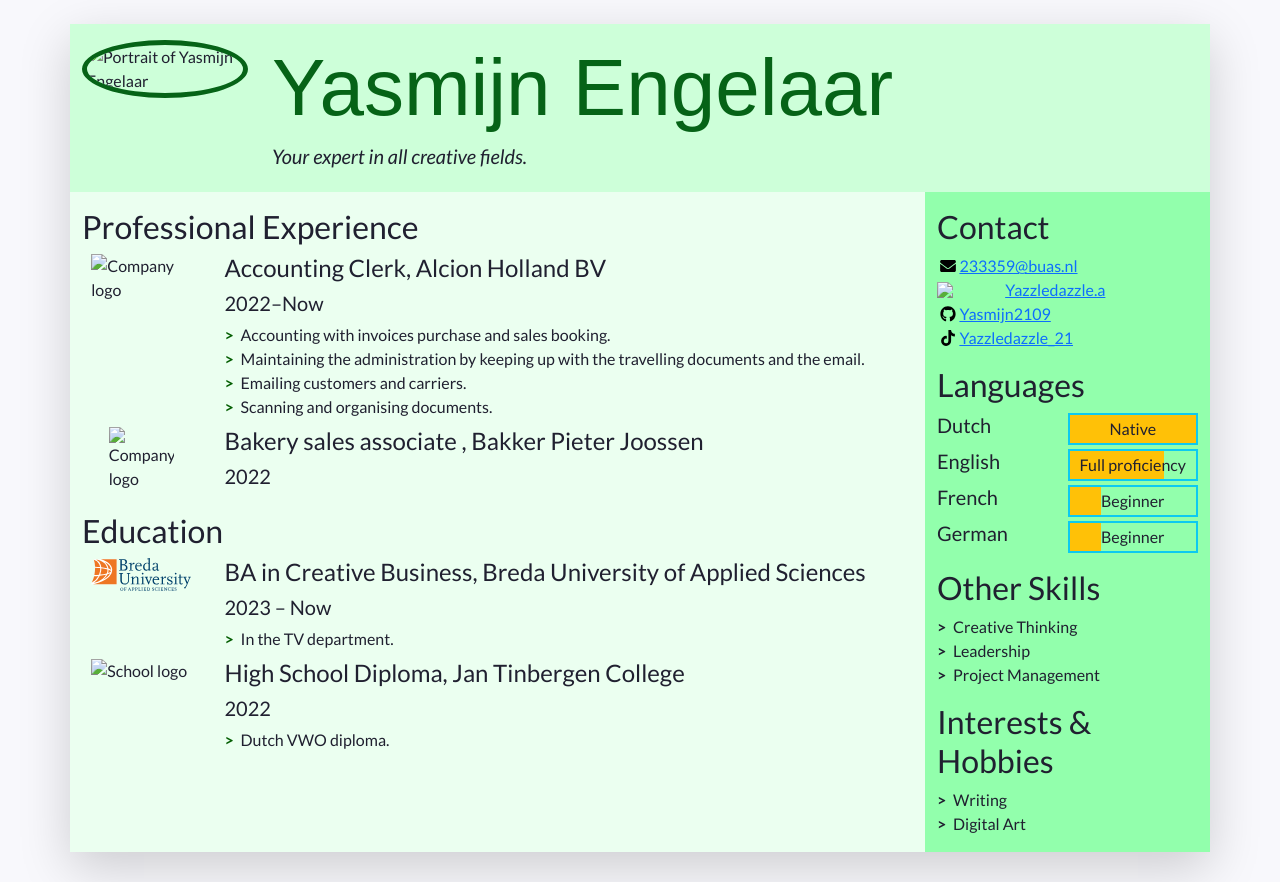
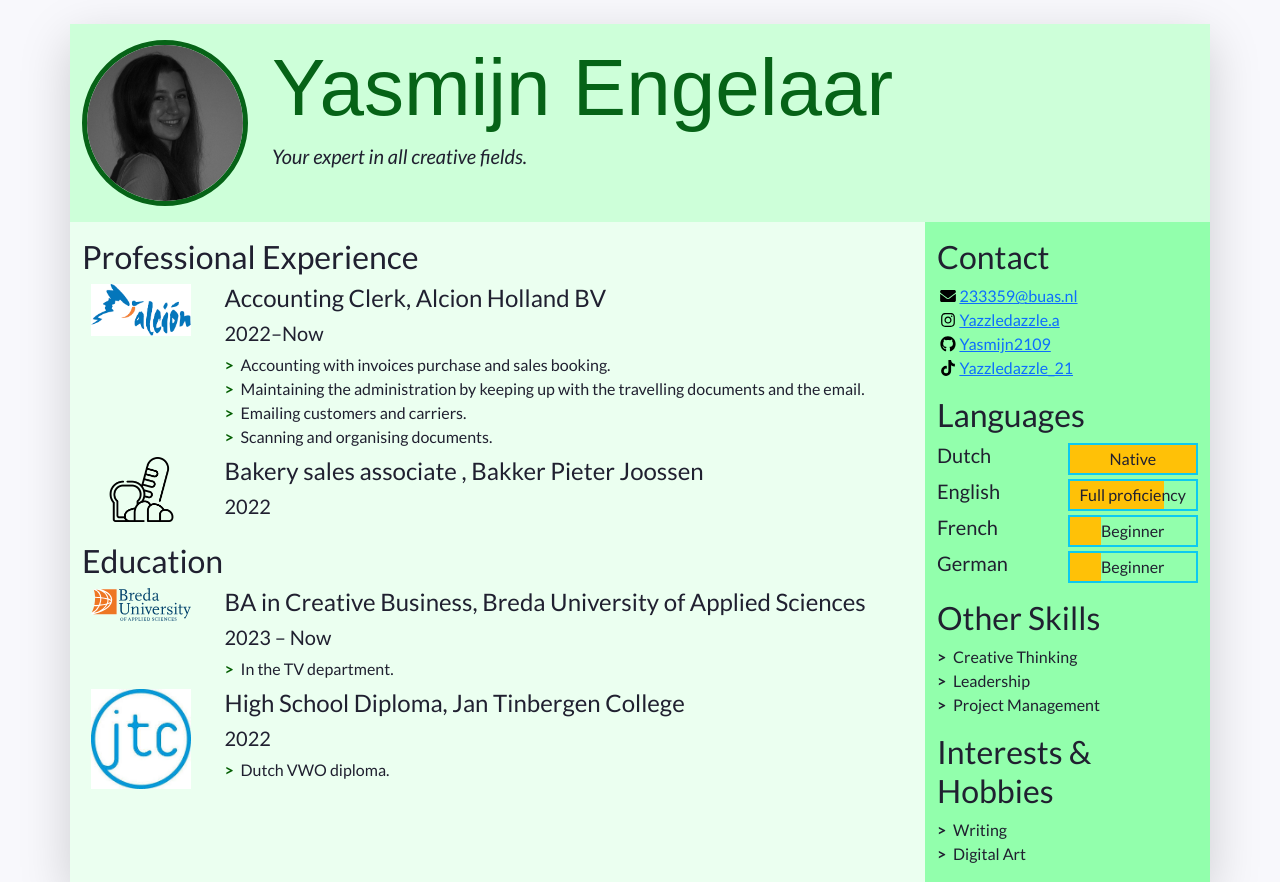
Before and after one commit to Yasmijn2109/Yasmijn-Engelaar, a plain HTML site: page index.html in a window 1280 px wide. Shown: the top 882 px of the page. Drawn offline with nearby package versions, Linux system fonts and the light colour scheme; a web font is replaced by a local one.

Commit message:
saved changes

```diff
--- a/index.html
+++ b/index.html
@@ -46,7 +46,7 @@
             "w-100" makes sure the image takes the full width of the column it's in
             "rounded-circle" cuts a circle around the image
           -->
-          <img class="w-100 rounded-circle my-3" src="images/Yas.JPG" alt="Portrait of Yasmijn Engelaar" width="160">
+          <img class="w-100 rounded-circle my-3" src="images/yasmijn.jpeg" alt="Portrait of Yasmijn Engelaar" width="160">
         </div>
         <!--
           A container to wrap around your name and tagline. Full-width at small size, then columns of increasing size.
@@ -84,7 +84,7 @@
               <li class="biography-item row mb-2">
                 <!-- We're using a grid inside a grid so we can align logos and text -->
                 <div class="logo-container col-3 col-sm-2 col-md-3 col-lg-2">
-                  <img class="biography-logo mw-100 d-block mx-auto" src="images/Alcion.png" alt="Company logo" width="80">
+                  <img class="biography-logo mw-100 d-block mx-auto" src="images/employers/alcion.png" alt="Company logo" width="80">
                 </div>
                 <div class="biography-contents col-9 col-sm-10 col-md-9 col-lg-10">
                   <h4>Accounting Clerk, Alcion Holland BV</h4>
@@ -103,7 +103,7 @@
               <li class="biography-item row mb-2">
                 <div class="logo-container col-3 col-sm-2 col-md-3 col-lg-2">
                 <!-- We're using a grid inside a grid so we can align logos and text -->
-                  <img class="biography-logo2 mw-100 d-block mx-auto" src="images/bakery.png" alt="Company logo" width="80">
+                  <img class="biography-logo2 mw-100 d-block mx-auto" src="images/employers/bakery.png" alt="Company logo" width="80">
                 </div>
                 <div class="biography-contents col-9 col-sm-10 col-md-9 col-lg-10">
                   <h4>Bakery sales associate , Bakker Pieter Joossen </h4>
@@ -139,7 +139,7 @@
               <!-- 2nd item in education -->
               <li class="biography-item row mb-2">
                 <div class="logo-container col-3 col-sm-2 col-md-3 col-lg-2">
-                  <img class="biography-logo mw-100 d-block mx-auto" src="images/JTC.jpeg" alt="School logo" width="80">
+                  <img class="biography-logo mw-100 d-block mx-auto" src="images/schools/jtc.jpeg" alt="School logo" width="80">
                 </div>
                 <div class="biography-contents col-9 col-sm-10 col-md-9 col-lg-10">
                   <h4>High School Diploma, Jan Tinbergen College</h4>
@@ -181,7 +181,7 @@
               </li>
               <li class="contact-item">
                 <a class="d-flex align-items-center" href="https://instagram.com/" target="_blank">
-                  <img class="contact-icon" src="images/instagramlogo.png" alt="Facebook">
+                  <img class="contact-icon" src="images/icons/instagram.svg" alt="Facebook">
                   Yazzledazzle.a
                 </a>
               </li>
```
